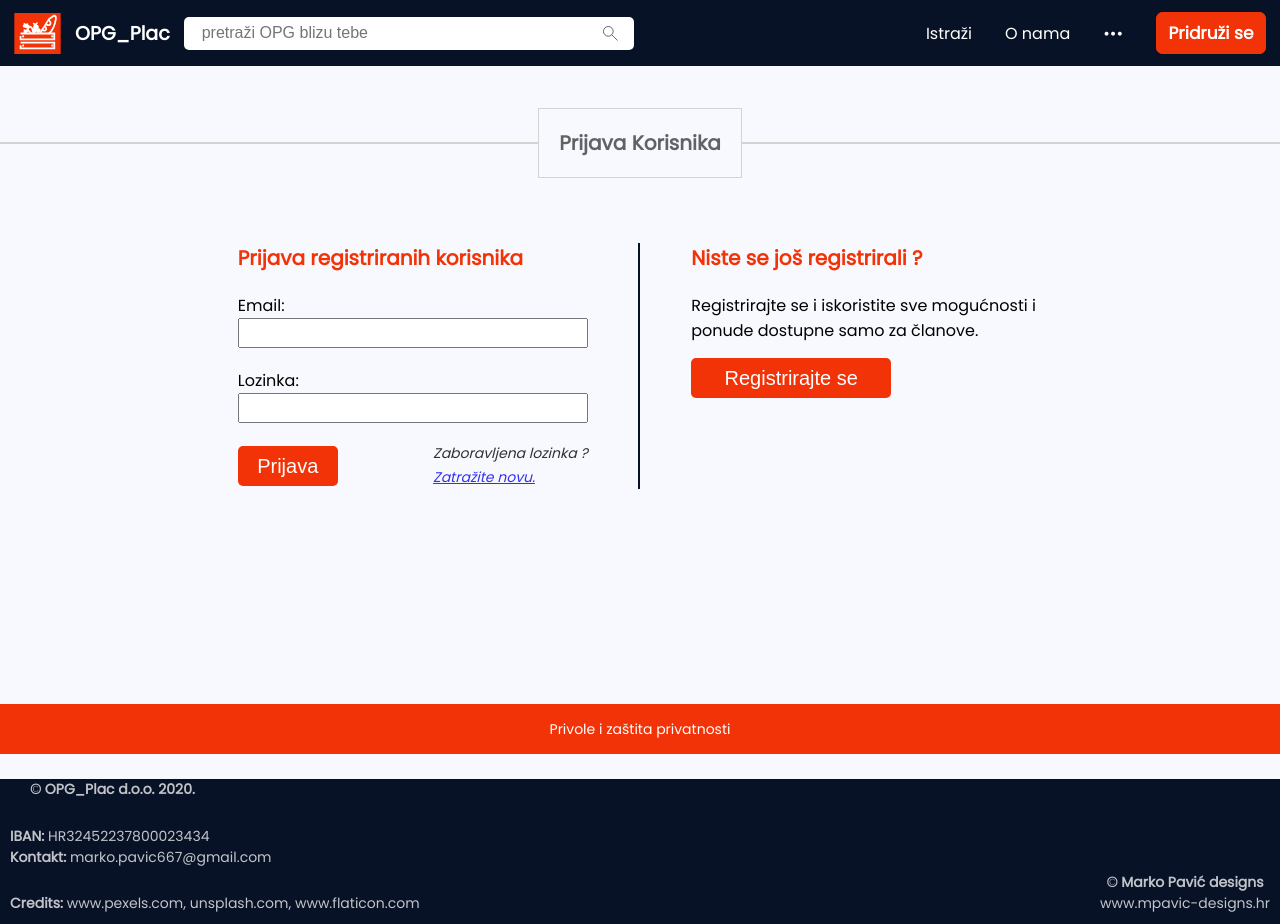
After one commit to MarkoPavich/OPG_Plac, a Django app: page /prijava in a window 1280 px wide. The commit adds this page. Run offline with Django 3.2, Linux system fonts and the light colour scheme; some libraries are stand-ins or nearby versions.

Commit message:
Implemented sign_in page and function, some navbar tweaks

```diff
--- /dev/null
+++ b/OPG_Plac/static/subpages/signin/signin.css
@@ -0,0 +1,164 @@
+.blog-intro-header-divider{  /* Borrowed component, likely wont refactor anytime soon.. xD */
+	margin-top: 108px;
+}
+
+.signin_register_content_container{
+	max-width: 935px;
+	margin: 0 auto;
+	margin-top: 50px;
+	margin-bottom: 200px;
+
+	padding: 15px;
+
+	display: flex;
+}
+
+.signin_form_container{
+	width: 50%;
+
+	display: flex;
+	justify-content: center;
+
+	border-right: solid 2px #081226;
+}
+
+
+.signin_pg_form{
+	display: flex;
+	flex-direction: column;
+
+	width: 350px;
+
+}
+
+.signin_pg_form h3, .registration_notification_inner_container h3{
+	margin-top: 0px;
+	font-size: 20px;
+
+	color: #F23207;
+}
+
+.signin_form_input_group{
+	display: flex;
+	flex-direction: column;
+
+	margin-bottom: 20px;
+}
+
+.signin_form_input_group input{
+	height: 30px;
+
+	padding-left: 15px;
+	padding-right: 15px;
+}
+
+.registration_notification_container{
+	width: 50%;
+
+	display: flex;
+	justify-content: center;
+}
+
+.signin_pg_form_controls{
+	display: flex;
+	justify-content: space-between;
+	align-items: center;
+}
+
+.signin_pg_form_controls div span, .signin_pg_form_controls div a{
+	font-size: 14px;
+	font-style: italic;
+
+	opacity: 0.8;
+}
+
+.signin_pg_form_controls div span{
+	display: block;
+}
+
+.signin_pg_form_controls button{
+	margin: 0;
+	padding: 0;
+
+	width: 100px;
+	height: 40px;
+
+	border: none;
+	border-radius: 5px;
+
+	background: #F23207;
+
+	display: flex;
+	justify-content: center;
+	align-items: center;
+
+	font-size: 20px;
+	color: white;
+}
+
+.signin_pg_form_controls button:focus, .registration_notification_inner_container button:focus{
+	outline: none;
+}
+
+.signin_pg_form_controls button:hover, .registration_notification_inner_container button:hover{
+	cursor: pointer;
+
+	transform: translate(0, -1px);
+}
+
+.registration_notification_inner_container{
+	width: 350px;
+
+	display: flex;
+	flex-direction: column;
+}
+
+.registration_notification_inner_container button{
+	display: block;
+
+	margin: 0;
+	padding: 0;
+
+	margin-top: 15px;
+
+	width: 200px;
+	height: 40px;
+
+	border: none;
+	border-radius: 5px;
+
+	background: #F23207;
+
+	display: flex;
+	justify-content: center;
+	align-items: center;
+
+	font-size: 20px;
+	color: white;
+}
+
+@media(max-width: 800px){
+	.signin_register_content_container{
+		flex-direction: column;
+		align-items: center;
+	}
+
+	.signin_form_container{
+		border: none;
+		margin-bottom: 40px;
+	}
+
+	.signin_form_container, .registration_notification_container{
+		width: 80%;
+	}
+
+	.signin_pg_form, .registration_notification_inner_container{
+		width: 100%;
+	}
+}
+
+@media(max-width: 450px){
+	.signin_form_container, .registration_notification_container{
+		width: 100%;
+	}
+}
--- /dev/null
+++ b/OPG_Plac/static/subpages/signin/signin.js
@@ -0,0 +1,76 @@
+
+
+function submit_login(event){
+    if(event != undefined) event.preventDefault();
+
+    const email_field = document.querySelector("#login_form_email");
+    const password_field = document.querySelector("#login_form_password");
+
+    let submit = true;
+
+    if(email_field.value === ""){
+        email_field.style.border = "solid 2px red";
+        email_field.placeholder = "Email područje je obavezno !"
+
+        submit = false;
+    }
+
+    else{
+        email_field.style.border = "";
+        email_field.placeholder = "";
+    }
+
+    if(password_field.value === ""){
+        password_field.style.border = "solid 2px red";
+        password_field.placeholder = "Područje lozinke je obavezno !";
+
+        submit = false;
+    }
+
+    else{
+        password_field.style.border = "";
+        password_field.placeholder = "";
+    }
+
+    if(submit){
+        const csrf_token = document.querySelector('[name=csrfmiddlewaretoken').value;
+        const request = new Request(
+            "/login",
+            {headers: {"X-CSRFtoken": csrf_token}}
+        )
+
+        fetch(request, {
+            method: "POST",
+            body: JSON.stringify(
+                {
+                    email: email_field.value,
+                    password: password_field.value
+                }
+            )
+        })
+        .then(response => {
+            switch (response.status)
+            {
+                case 200:
+                    email_field.value = "";
+                    password_field.value = "";
+                    location.reload();
+                    break;
+
+                case 401:
+                    email_field.value = "";
+                    password_field.value = "";
+
+                    email_field.style.border = "solid 2px red";
+                    password_field.style.border = "solid 2px red";
+
+                    email_field.placeholder = "Neispravan email ili lozinka";
+                    password_field.placeholder = email_field.placeholder;
+                    break;
+
+                default:
+                    alert("Oops, nešto ne valja");
+            }
+        })
+    }
+}
--- a/OPG_Plac/templates/components/navbar.html
+++ b/OPG_Plac/templates/components/navbar.html
@@ -45,9 +45,9 @@
                     <li><a href="/proizvodi">Proizvodi</a></li>
                     <li><a href="/about">O Nama</a></li>
                     <li>
-                        <a onclick="open_modal_signup_form(event)" href="#">Prijava</a>
+                        <a href="/prijava">Prijava</a>
                         <span>/</span>
-                        <a href="#">Registracija</a>
+                        <a onclick="open_modal_signup_form(event)" href="#">Registracija</a>
                     </li>
                 </ul>
 
--- /dev/null
+++ b/OPG_Plac/templates/components/signin/signin.html
@@ -0,0 +1,67 @@
+{% extends 'components/site_frame.html' %}
+{% load static %}
+
+
+{% block head %}
+<script src="{% static 'navbar.js' %}"></script>
+<script src="{% static 'subpages/signin/signin.js' %}"></script>
+
+<link rel="stylesheet" href="{% static 'subpages/signin/signin.css' %}">
+
+
+
+{% endblock %}
+
+{% block body %}
+    {% include '../navbar.html' %}
+    {% include '../divider_hr_title.html' with title="Prijava Korisnika" %}
+
+    <div class="signin_register_content_container">
+
+        <div class="signin_form_container">
+
+            <form method="POST" class="signin_pg_form">
+                {% csrf_token %}
+                <h3>Prijava registriranih korisnika</h3>
+                <div class="signin_form_input_group">
+                    <label for="email">Email:</label>
+                    <input id="login_form_email" type="email" name="email">
+                </div>
+
+                <div class="signin_form_input_group">
+                    <label for="password">Lozinka:</label>
+                    <input id="login_form_password" name="password" type="password">
+                </div>
+
+                <div class="signin_pg_form_controls">
+                    <button onclick="submit_login(event)">Prijava</button>
+                    <div>
+                        <span>Zaboravljena lozinka ? </span>
+                        <a href="#">Zatražite novu.</a>
+                    </div>
+
+                </div>
+            </form>
+
+        </div>
+
+        <div class="registration_notification_container">
+
+            <div class="registration_notification_inner_container">
+                <h3>Niste se još registrirali ?</h3>
+                <span>Registrirajte se i iskoristite sve mogućnosti i ponude dostupne samo za članove.</span>
+                <button onclick="open_modal_signup_form(event)">Registrirajte se</button>
+            </div>
+
+        </div>
+
+    </div>
+
+
+    {% include '../footer.html' %}
+    <script>
+        load_navbar_listeners('noscroll');
+
+    </script>
+
+{% endblock %}
--- a/OPG_Plac/views.py
+++ b/OPG_Plac/views.py
@@ -1,4 +1,4 @@
-from django.shortcuts import HttpResponse, render
+from django.shortcuts import HttpResponse, render, redirect
 from django.http import JsonResponse
 from django.core.exceptions import ObjectDoesNotExist
 from django.core.paginator import Paginator, EmptyPage
@@ -224,3 +224,10 @@ def view_proizvod_artikl(request, product_url):
     }
 
     return render(request, "components/products/product_view/view_artikl.html", product)
+
+
+def view_signin(request):
+    if request.user.is_authenticated:
+        return redirect("/")
+    else:
+        return render(request, "components/signin/signin.html", {})
--- a/capstone/urls.py
+++ b/capstone/urls.py
@@ -35,9 +35,11 @@ urlpatterns = [
     path('proizvodi/', view_proizvodi, name="proizvodi"),
     path('proizvodi/filter', view_proizvodi, name="proizvodi"),
     path('proizvodi/viewitem/<slug:product_url>', view_proizvod_artikl, name="proizvod_artikl"),
+    path('prijava', view_signin, name="signin"),
 
     # API pipeline
 
-    path('user_registration', APIs.create_user)
+    path('user_registration', APIs.create_user),
+    path('login', APIs.login_user)
 
 ] + static(settings.MEDIA_URL, document_root=settings.MEDIA_ROOT)
```
Also changed, not shown: OPG_Plac/APIs.py (+33 -0 lines), db.sqlite3.
